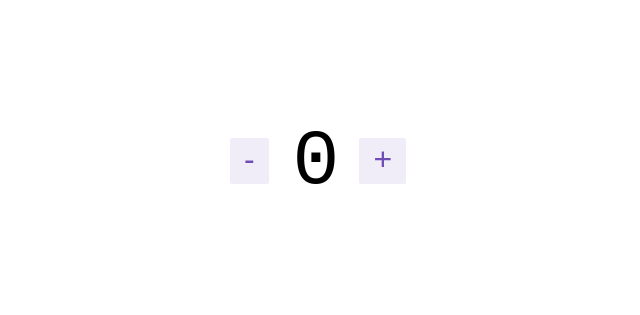
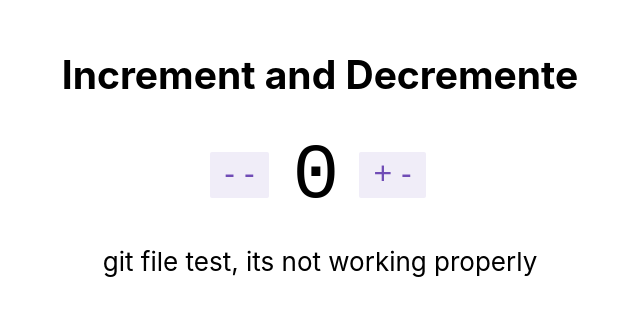
Before and after one commit to Natty-Hatty/Redux-Type-Test, a React (Create React App) app: page / in a window 1280 px wide. Shown: the part 239-554 px from the top of the page, without its empty margins (320-960 px from the left). Built offline with nearby package versions, Linux system fonts and the light colour scheme.

Commit message:
git yest file added

```diff
--- a/src/App.tsx
+++ b/src/App.tsx
@@ -1,15 +1,14 @@
 import React from 'react';
-import logo from './logo.svg';
+import './App.css';
 import { Counter } from './counter/Counter';
-import './App.css';
+import GitTestFile from './counter/GitTestFile';
 
 function App() {
 	return (
 		<div className="App">
 			<header className="App-header">
-
 				<Counter />
-
+				<GitTestFile />
 			</header>
 		</div>
 	);
--- a/src/counter/Counter.tsx
+++ b/src/counter/Counter.tsx
@@ -1,7 +1,7 @@
 import React, { useState } from 'react';
+import { decrement, increment, selectCount } from '../reducers/counterSlice';
 import { useAppDispatch, useAppSelector } from '../reducers/store';
 import styles from './Counter.module.css';
-import { decrement, increment, selectCount } from '../reducers/counterSlice';
 
 export function Counter() {
 	const count = useAppSelector(selectCount);
@@ -20,13 +20,14 @@ export function Counter() {
 
 	return (
 		<div>
+      <h2>Increment and Decremente</h2>
 			<div className={styles.row}>
 				<button
 					className={styles.button}
 					aria-label="Decrement value"
 					onClick={() => dispatch(decrement())}
 				>
-					-
+					- -
 				</button>
 				<span className={styles.value}>{count}</span>
 				<button
@@ -34,7 +35,7 @@ export function Counter() {
 					aria-label="Increment value"
 					onClick={() => dispatch(increment())}
 				>
-					+
+					+ -
 				</button>
 			</div>
 		</div>
--- /dev/null
+++ b/src/counter/GitTestFile.tsx
@@ -0,0 +1,9 @@
+import React from 'react';
+
+export default function GitTestFile() {
+	return (
+		<div>
+			<p>git file test, its not working properly</p>
+		</div>
+	);
+}
```
Lines whose indentation alone changed are shown as unchanged.
